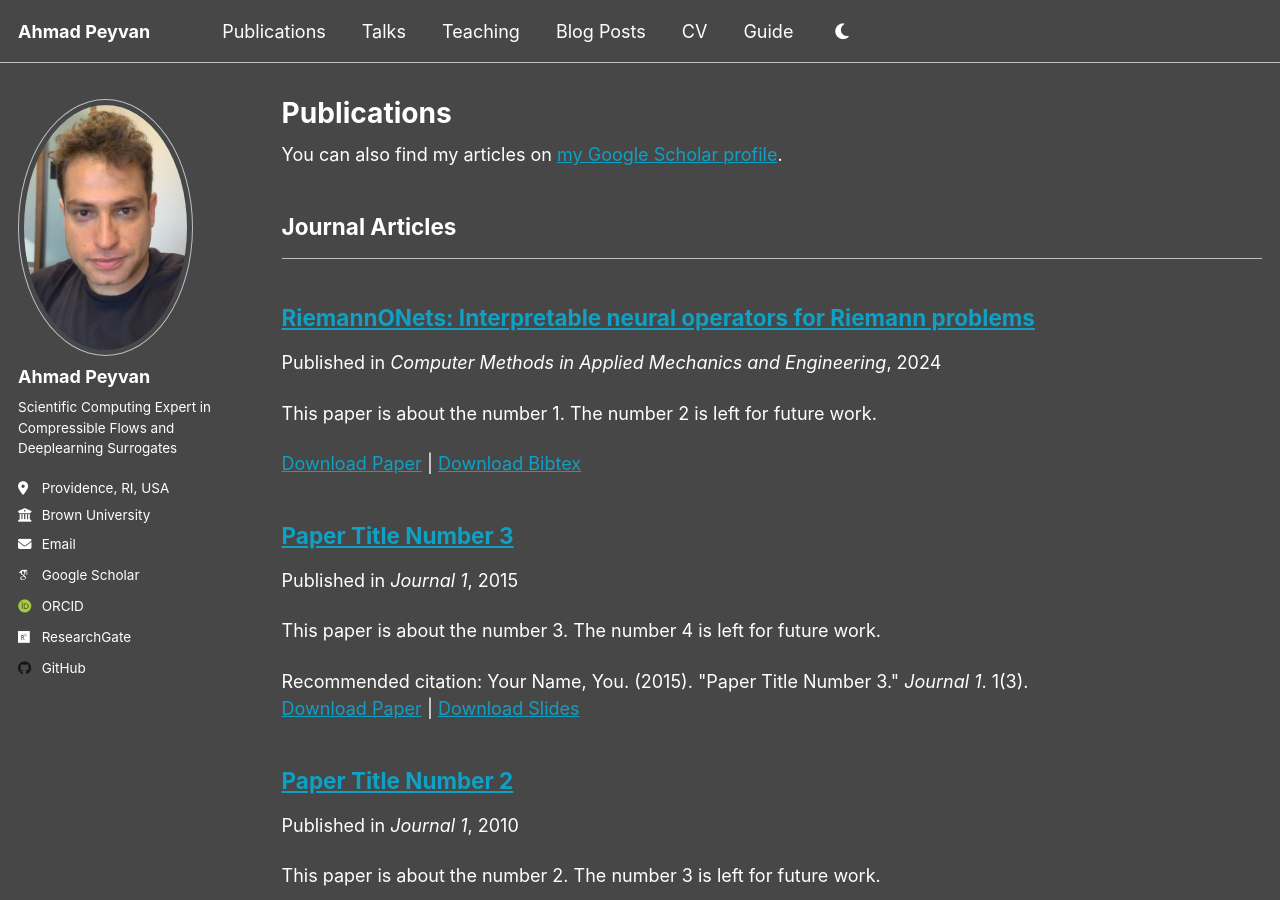
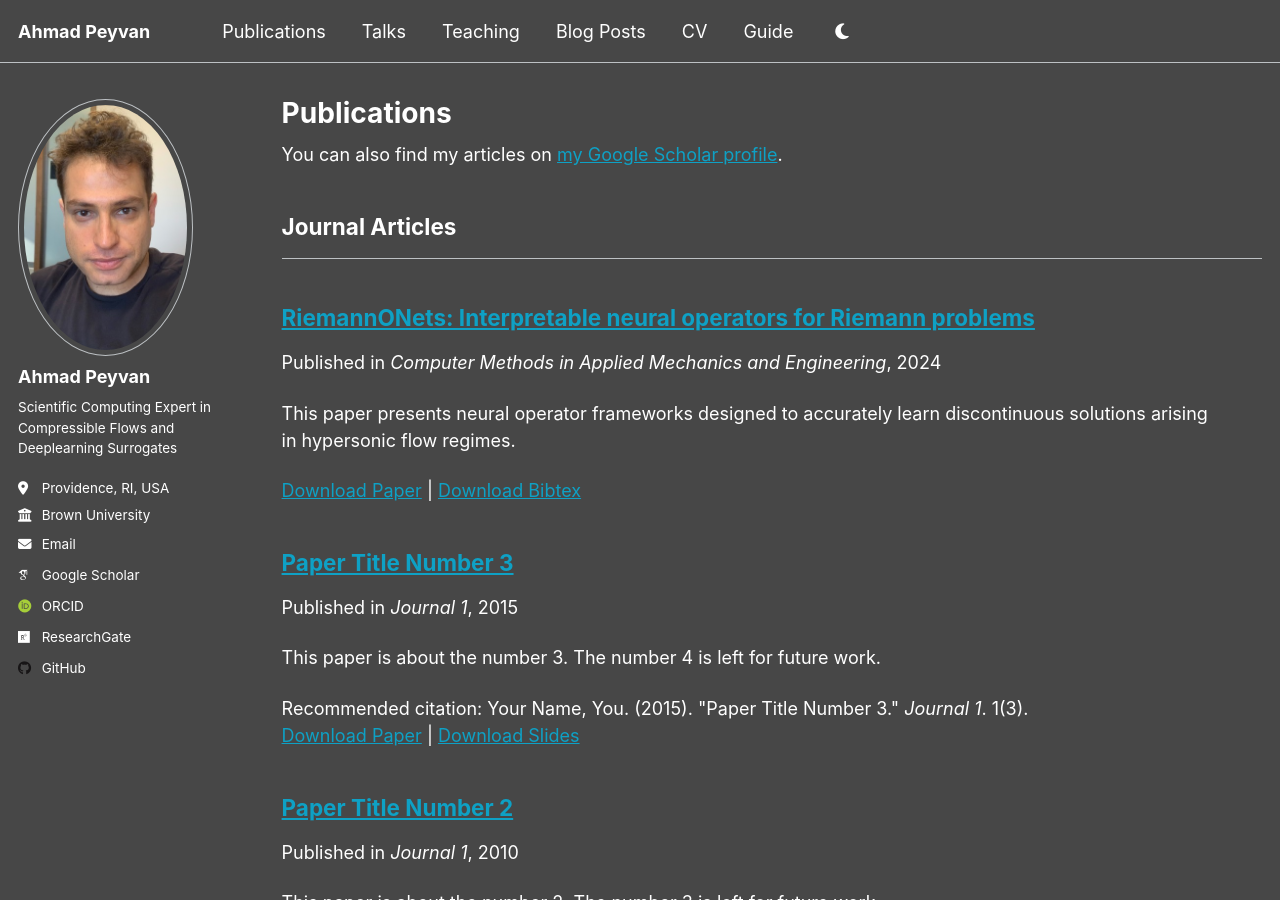
Before and after one commit to ahmadpeyvan/ahmadpeyvan.github.io, a Jekyll site: the page built from _pages/publications.html, in a window 1280 px wide and 900 px high. Built offline with Jekyll 4.4.1, drawn with Linux system fonts in a browser that asks for light colours; some web fonts are replaced.

Commit message:
Adding papers

```diff
--- a/_publications/2009-10-01-paper-title-number-1.md
+++ b/_publications/2009-10-01-paper-title-number-1.md
@@ -3,7 +3,7 @@ title: "RiemannONets: Interpretable neural operators for Riemann problems"
 collection: publications
 category: manuscripts
 permalink: /publication/2009-10-01-paper-title-number-1
-excerpt: 'This paper is about the number 1. The number 2 is left for future work.'
+excerpt: 'This paper presents neural operator frameworks designed to accurately learn discontinuous solutions arising in hypersonic flow regimes.'
 date: 2024-06-01
 venue: 'Computer Methods in Applied Mechanics and Engineering'
 slidesurl: 'http://academicpages.github.io/files/slides1.pdf'
```
